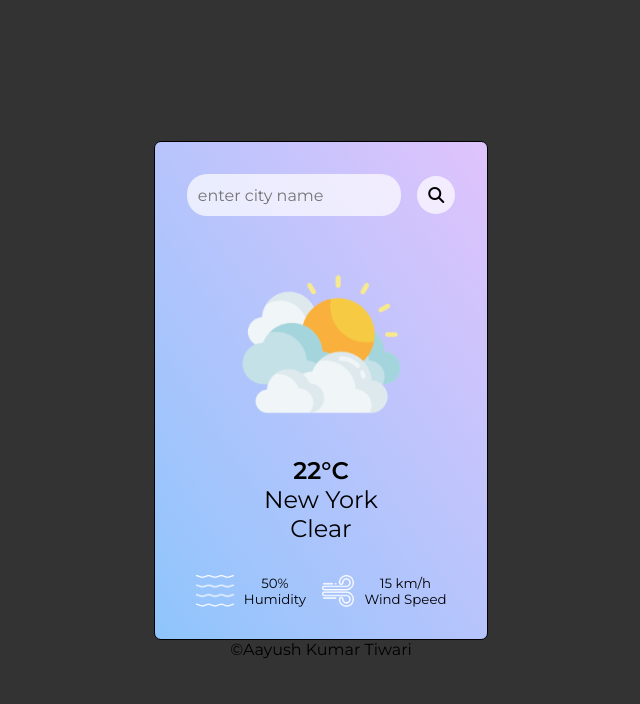
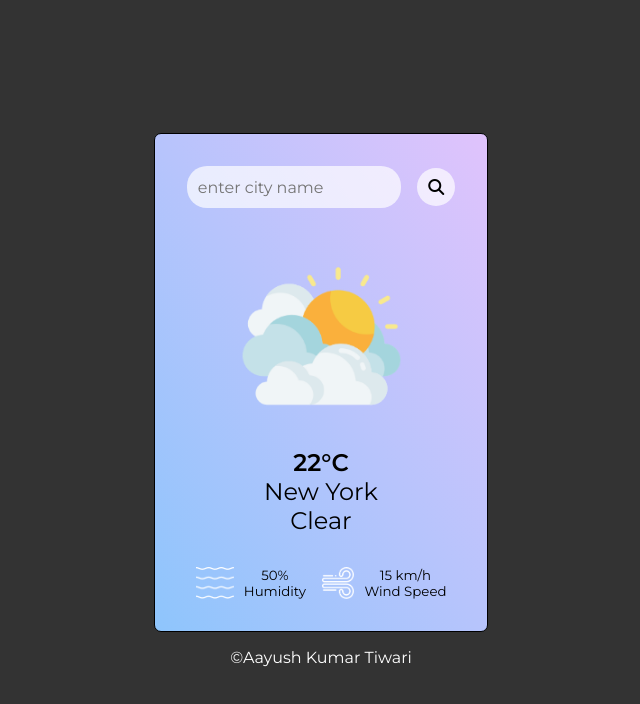
Before and after one commit to AayushAKT/Weather, a plain HTML site: page index.html in a window 1280 px wide. Shown: the whole page, without its empty margins (319-959 px from the left). Drawn offline with Linux system fonts and the light colour scheme.

Commit message:
Updated Footer styling

```diff
--- a/style.css
+++ b/style.css
@@ -102,3 +102,8 @@ body{
     font-weight: 500;
     font-size: smaller;
 }
+
+footer{
+    color: white;
+    margin-top: 1rem;
+}
```
